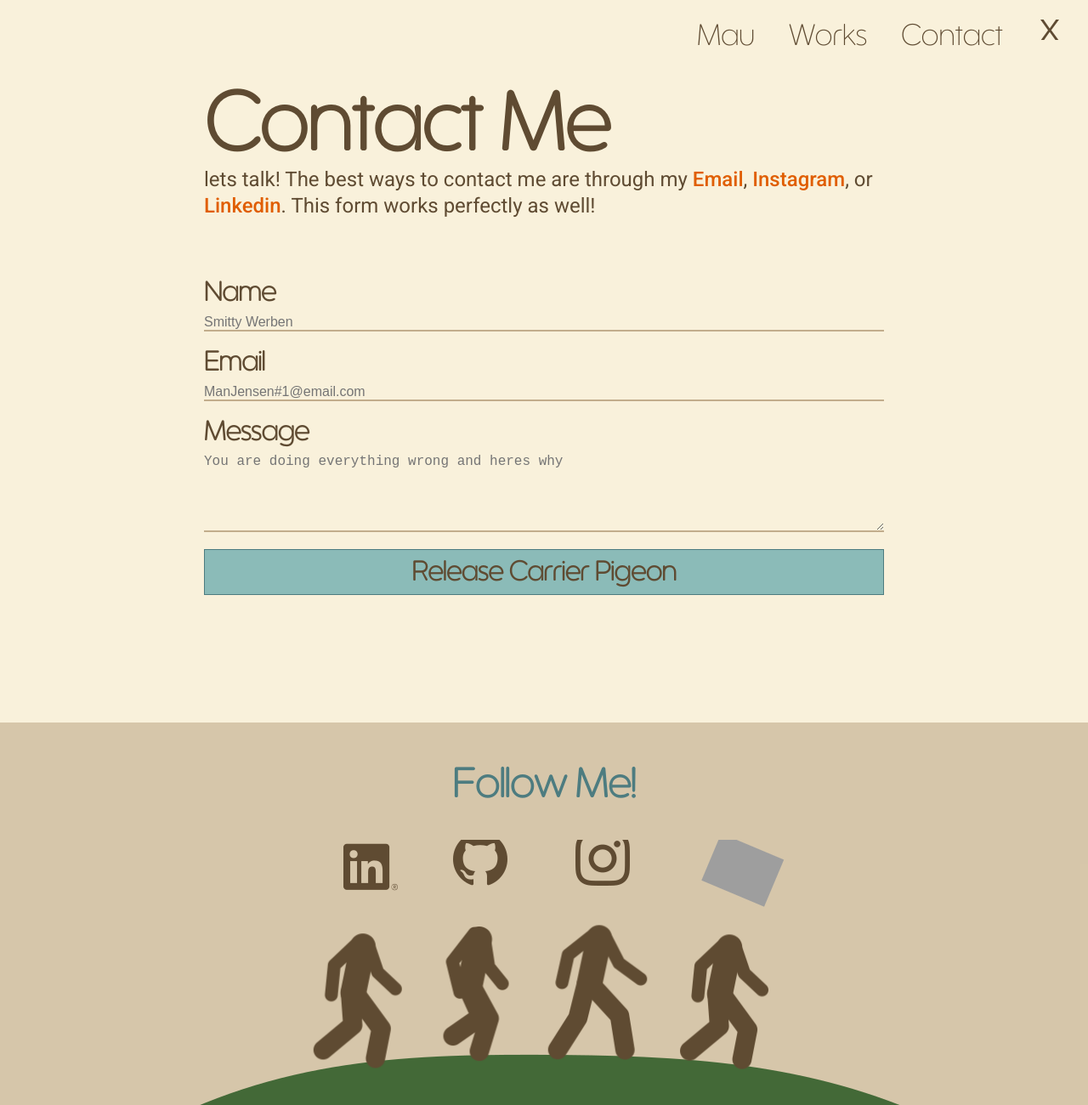
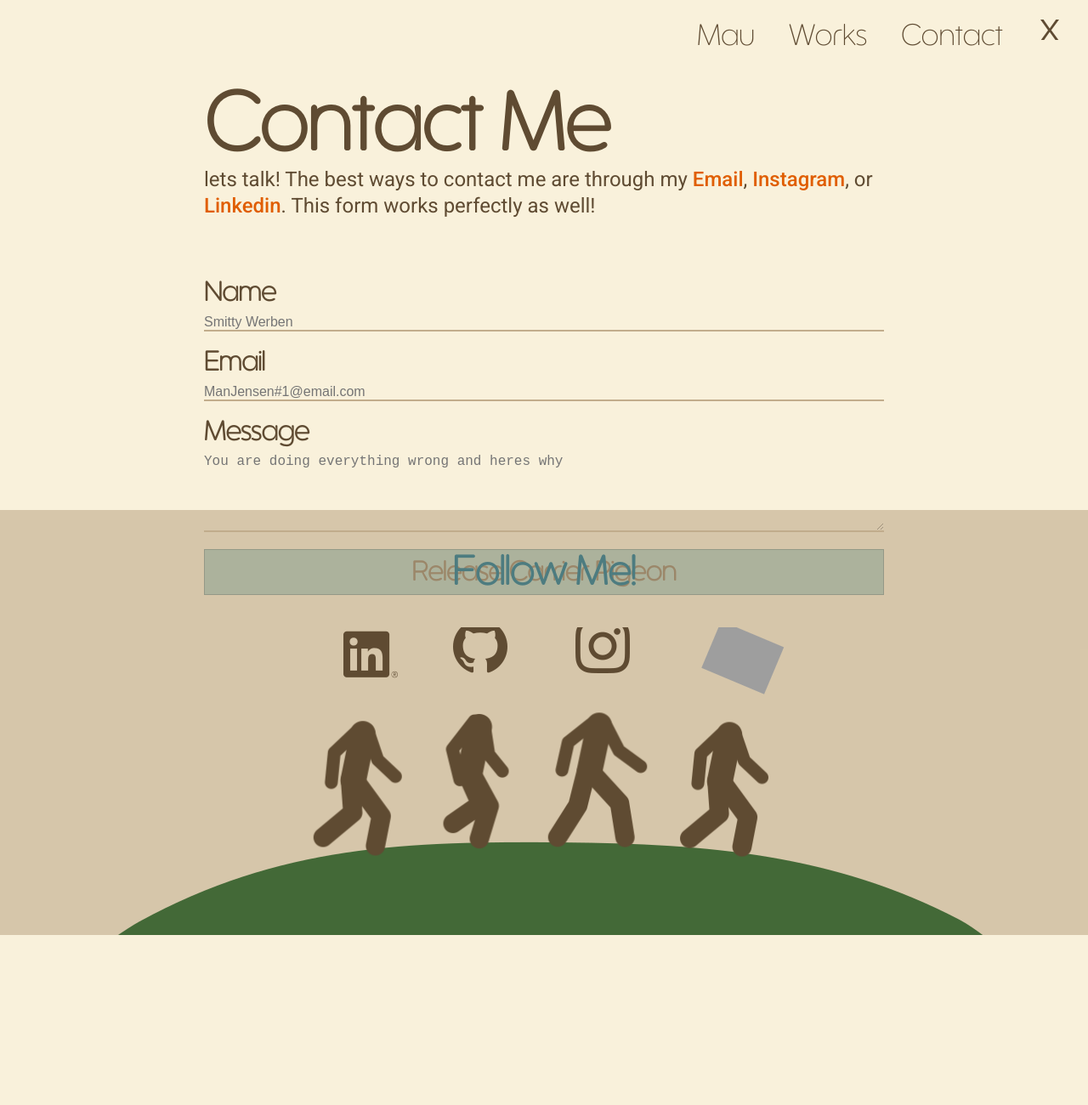
Before and after one commit to mauparra80/maupb, a React (Vite) app: page /contact in a window 1280 px wide. Shown: the top 1300 px of the page at 85% size. After the commit the page ends 1100 px from the top, so only its background shows below. Built offline with nearby package versions, Linux system fonts and the light colour scheme; grey boxes are pictures that could not be loaded.

Commit message:
fix footer spacing

```diff
--- a/src/components/footer/footer.css
+++ b/src/components/footer/footer.css
@@ -1,6 +1,6 @@
 
 .footer {
-  height: 550px;
+  height: 200px;
 }
 
 .regular-footer {
--- a/src/pages/contact/contact.css
+++ b/src/pages/contact/contact.css
@@ -9,7 +9,7 @@
 
   /* height: calc(100vh - 200px); */
   height: 100vh;
-
+  margin-bottom: 100px;
 }
 
 .contact-prompt {
```
